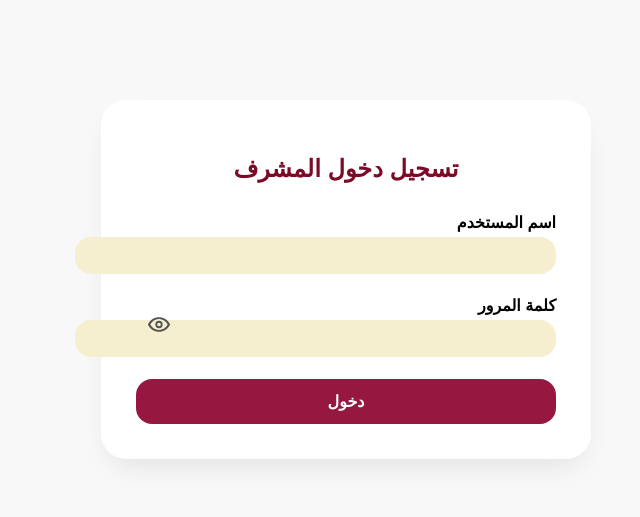
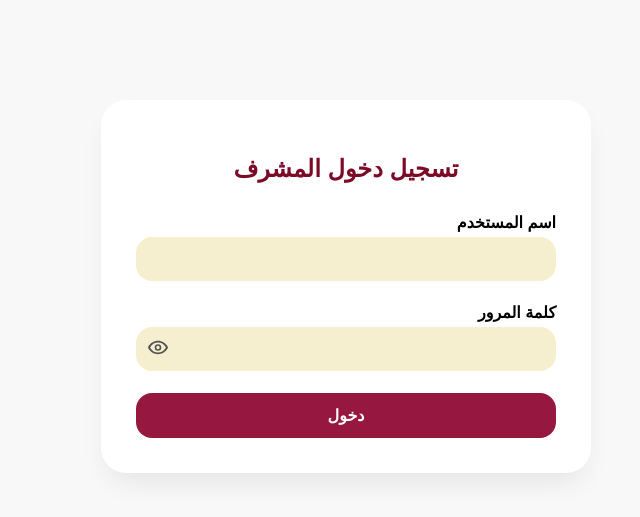
Before and after one commit to daisyda/eid-sacrifice, a Django app: template main_app/templates/admin/admin_login.html in a window 1280 px wide. Shown: the top 517 px of the page, without its empty margins (294-934 px from the left). Run offline with Django 5.2, Linux system fonts and the light colour scheme; the template is opened without the code that fills it, so the values that code supplies are empty.

Commit message:
finishing styling of admin

```diff
--- a/main_app/templates/admin/admin_login.html
+++ b/main_app/templates/admin/admin_login.html
@@ -18,7 +18,6 @@
             border-radius: 25px;
             box-shadow: 0 15px 30px -10px rgba(0, 0, 0, 0.1);
             text-align: right;
-            position: relative;
         }
 
         .login-form h2 {
@@ -30,7 +29,6 @@
 
         .form-group {
             margin-bottom: 22px;
-            position: relative;
         }
 
         label {
@@ -39,13 +37,20 @@
             margin-bottom: 5px;
         }
 
-        .form-group input {
+        .input-wrapper {
+            position: relative;
+        }
+
+        .input-wrapper input {
             width: 100%;
-            padding: 10px 16px 10px 45px;
+            height: 44px;
+            padding-right: 16px;
+            padding-left: 42px;
             background-color: #f5eecf;
             border: none;
             border-radius: 16px;
             font-size: 15px;
+            box-sizing: border-box;
         }
 
         .toggle-password {
@@ -60,8 +65,8 @@
         }
 
         .toggle-password svg {
-            width: 22px;
-            height: 22px;
+            width: 20px;
+            height: 20px;
             fill: #555;
         }
 
@@ -102,23 +107,27 @@
 
             <div class="form-group">
                 <label for="username">اسم المستخدم</label>
+                <div class="input-wrapper">
                   <input type="text" name="username" id="username" required>
                 </div>
+            </div>
+
 
             <div class="form-group">
                 <label for="password">كلمة المرور</label>
+                <div class="input-wrapper">
                     <input type="password" name="password" id="password" required>
                     <button type="button" class="toggle-password" onclick="togglePassword()">
                         <!-- عين مفتوحة -->
                         <svg id="eyeIconOpen" xmlns="http://www.w3.org/2000/svg" viewBox="0 0 576 512">
                             <path d="M572.52 241.4C518.46 135.2 407.8 64 288 64S57.54 135.2 3.48 241.4a48.27 48.27 0 0 0 0 29.2C57.54 376.8 168.2 448 288 448s230.5-71.2 284.5-177.4a48.27 48.27 0 0 0 0-29.2zM288 400c-97.2 0-183.1-55-227.6-144C104.9 167 190.8 112 288 112s183.1 55 227.6 144c-44.5 89-130.4 144-227.6 144zm0-240a96 96 0 1 0 96 96 96.11 96.11 0 0 0-96-96zm0 144a48 48 0 1 1 48-48 48.05 48.05 0 0 1-48 48z"/>
                         </svg>
-
                         <!-- عين مكسورة -->
                         <svg id="eyeIconClosed" xmlns="http://www.w3.org/2000/svg" viewBox="0 0 640 512">
                             <path d="M633.8 458.1l-86.7-67.3C592.4 350.4 624 304.6 636.5 278a48.27 48.27 0 0 0 0-44C581.5 135.2 470.8 64 351 64a309.6 309.6 0 0 0-115.7 22.4L78.8 3.4C71.2-2.5 60.1-.9 54.2 6.7s-.9 17.1 6.7 22.9l588.8 456.4c6.6 5.1 16.7 3.9 21.8-2.7s3.9-16.7-2.7-21.8zM320 400c-97.2 0-183.1-55-227.6-144 16.4-32.9 42.3-63.7 72.4-89.1l45.1 35c-2.5 8.6-4 17.7-4 27.1 0 53 43 96 96 96 9.4 0 18.5-1.4 27.1-4l53.2 41.3C361.6 395.2 341.3 400 320 400z"/>
                         </svg>
                     </button>
+                </div>
             </div>
 
             <button type="submit">دخول</button>
```
Lines whose indentation alone changed are shown as unchanged.
